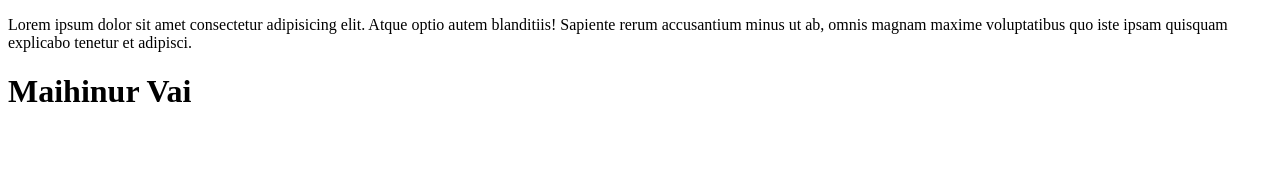
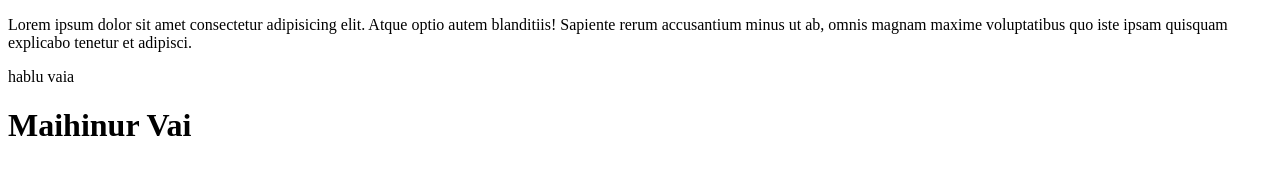
Before and after one commit to Mahinur10/First-project, a plain HTML site: page index.html in a window 1280 px wide. Drawn offline with Linux system fonts and the light colour scheme.

Commit message:
Update index.html

```diff
--- a/index.html
+++ b/index.html
@@ -6,6 +6,7 @@
     <meta name="viewport" content="width=device-width, initial-scale=1.0">
     <title>Document</title>
     <p>Lorem ipsum dolor sit amet consectetur adipisicing elit. Atque optio autem blanditiis! Sapiente rerum accusantium minus ut ab, omnis magnam maxime voluptatibus quo iste ipsam quisquam explicabo tenetur et adipisci.</p>
+    <p>hablu vaia</p>
 </head>
 <body>
     <h1>Maihinur Vai</h1>
```
